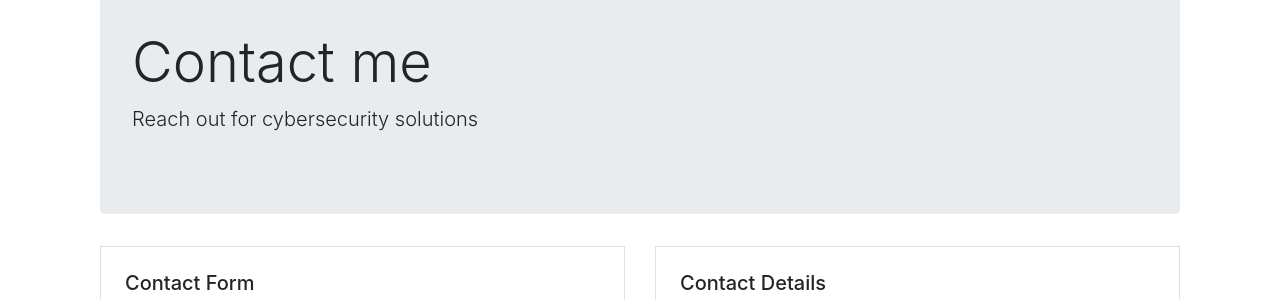
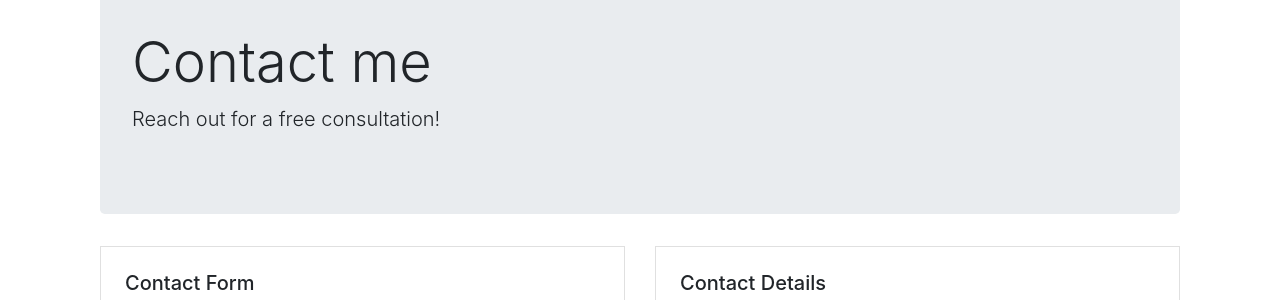
Before and after one commit to hookthieves/hookthieves.github.io, a Jekyll site: the page built from contact.html, in a window 1280 px wide. Shown: the part 188-488 px from the top of the page. Built offline with Jekyll 4.4.1, drawn with Linux system fonts in a browser that asks for light colours.

Commit message:
Update contact.html

```diff
--- a/contact.html
+++ b/contact.html
@@ -5,7 +5,7 @@ title: Contact
 <div class="container py-5">
     <div class="jumbotron">
         <h1 class="display-4">Contact me</h1>
-        <p class="lead">Reach out for cybersecurity solutions</p>
+        <p class="lead">Reach out for a free consultation!</p>
     </div>
     <div class="row mt-4">
         <div class="col-12 col-md-6 mb-4">
```
